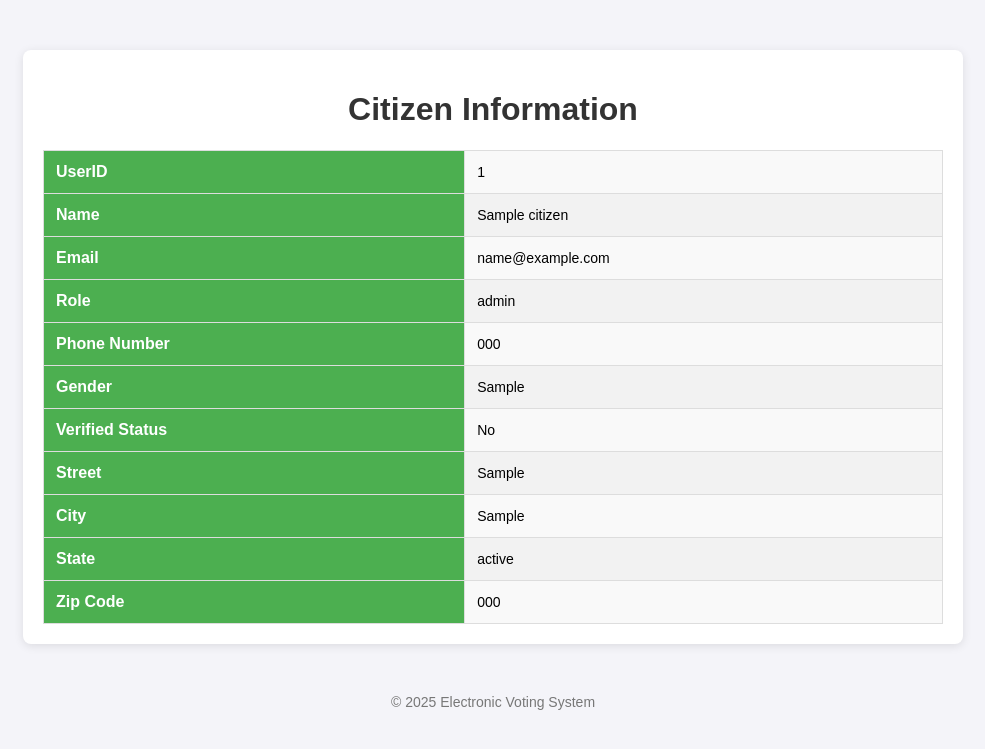
After one commit to AdanKhan22/Electronic-Voting-System, a PHP site: page /citizendata.php in a window 1280 px wide. The commit adds this page. Shown: the top 749 px of the page, without its empty margins (147-1132 px from the left). Run offline with PHP 8.4, Linux system fonts and the light colour scheme; the visitor is signed in with stand-in values (Sample User, id 1); tables that the repository leaves empty or names only in its code hold one stand-in row (values such as "Sample post").

Commit message:
added citizen info portal

```diff
--- /dev/null
+++ b/src/citizendata.php
@@ -0,0 +1,159 @@
+<?php
+session_start();
+include '../db/connection.php';
+
+
+$userId = $_SESSION['user_id'];
+
+
+$sql = "SELECT c.userID, c.Name, c.Email, c.Role, c.PhoneNumber, c.Gender, v.VerifiedStatus,
+               a.Street, a.City, a.State, a.ZipCode
+        FROM citizen c
+        LEFT JOIN address a ON c.userID = a.AddressId
+        LEFT JOIN voterverification v ON v.userID = c.userID
+        WHERE c.userID = $userId";
+
+$result = $conn->query($sql);
+?>
+
+<!DOCTYPE html>
+<html lang="en">
+
+<head>
+    <meta charset="UTF-8">
+    <meta name="viewport" content="width=device-width, initial-scale=1.0">
+    <title>Citizen Information</title>
+    <style>
+        body {
+            font-family: Arial, sans-serif;
+            background-color: #f4f4f9;
+            margin: 0;
+            padding: 0;
+        }
+
+        .container {
+            max-width: 900px;
+            margin: 50px auto;
+            padding: 20px;
+            background-color: #fff;
+            border-radius: 8px;
+            box-shadow: 0 2px 10px rgba(0, 0, 0, 0.1);
+        }
+
+        h1 {
+            text-align: center;
+            color: #333;
+        }
+
+        .info-table {
+            width: 100%;
+            border-collapse: collapse;
+            margin-top: 20px;
+        }
+
+        .info-table th,
+        .info-table td {
+            border: 1px solid #ddd;
+            padding: 10px;
+            text-align: left;
+        }
+
+        .info-table th {
+            background-color: #4CAF50;
+            color: white;
+        }
+
+        .info-table td {
+            background-color: #f9f9f9;
+        }
+
+        .info-table tr:nth-child(even) td {
+            background-color: #f2f2f2;
+        }
+
+        .info-table td {
+            font-size: 14px;
+        }
+
+        .info-table td,
+        .info-table th {
+            padding: 12px;
+        }
+
+        .footer {
+            text-align: center;
+            margin-top: 30px;
+            font-size: 14px;
+            color: #777;
+        }
+    </style>
+</head>
+
+<body>
+
+    <div class="container">
+        <h1>Citizen Information</h1>
+
+        <?php
+        if ($result->num_rows > 0) {
+            // Fetch the user data and display in the table
+            $row = $result->fetch_assoc();
+            echo "<table class='info-table'>
+                    <tr>
+                        <th>UserID</th>
+                        <td>" . $row['userID'] . "</td>
+                    </tr>
+                    <tr>
+                        <th>Name</th>
+                        <td>" . $row['Name'] . "</td>
+                    </tr>
+                    <tr>
+                        <th>Email</th>
+                        <td>" . $row['Email'] . "</td>
+                    </tr>
+                    <tr>
+                        <th>Role</th>
+                        <td>" . $row['Role'] . "</td>
+                    </tr>
+                    <tr>
+                        <th>Phone Number</th>
+                        <td>" . $row['PhoneNumber'] . "</td>
+                    </tr>
+                    <tr>
+                        <th>Gender</th>
+                        <td>" . $row['Gender'] . "</td>
+                    </tr>
+                    <tr>
+                        <th>Verified Status</th>
+                        <td>" . ($row['VerifiedStatus'] == 1 ? 'Yes' : 'No') . "</td>
+                    </tr>
+                    <tr>
+                        <th>Street</th>
+                        <td>" . $row['Street'] . "</td>
+                    </tr>
+                    <tr>
+                        <th>City</th>
+                        <td>" . $row['City'] . "</td>
+                    </tr>
+                    <tr>
+                        <th>State</th>
+                        <td>" . $row['State'] . "</td>
+                    </tr>
+                    <tr>
+                        <th>Zip Code</th>
+                        <td>" . $row['ZipCode'] . "</td>
+                    </tr>
+                </table>";
+        } else {
+            echo "<p>No data found for the current user.</p>";
+        }
+        ?>
+    </div>
+
+    <div class="footer">
+        <p>&copy; 2025 Electronic Voting System</p>
+    </div>
+
+</body>
+
+</html>
--- a/src/utils/navbar.php
+++ b/src/utils/navbar.php
@@ -10,6 +10,9 @@
             <form action="logout.php" method="POST">
                 <button type="submit">Logout</button>
             </form>
+            <form action="../src/citizendata.php" method="POST">
+                <button type="submit">Profile</button>
+            </form>
         </ul>
     </div>
 </nav>
```
Also changed, not shown: admin/citizendata.php (added, +86 -0 lines), src/home.php (+5 -5 lines).
